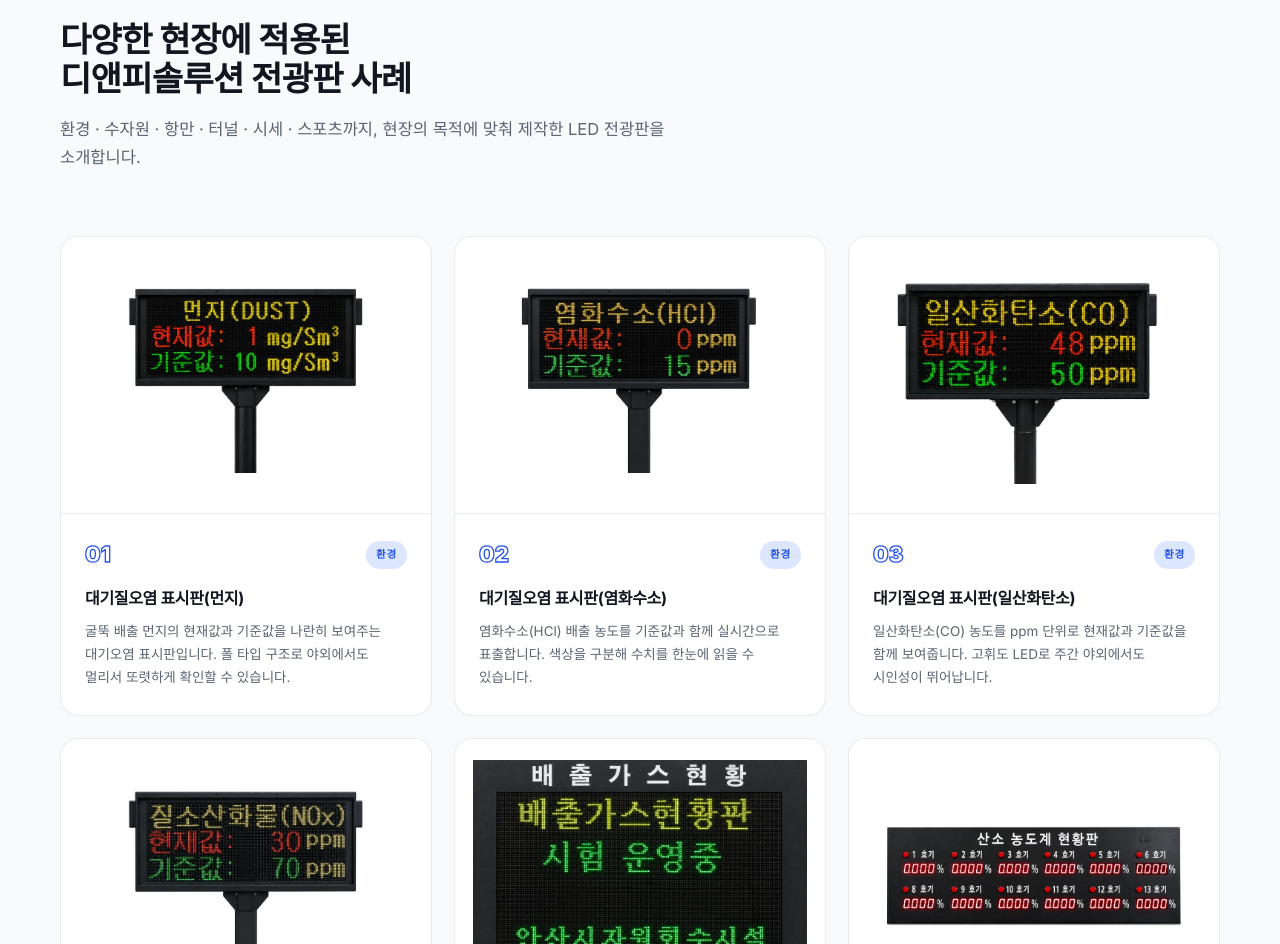
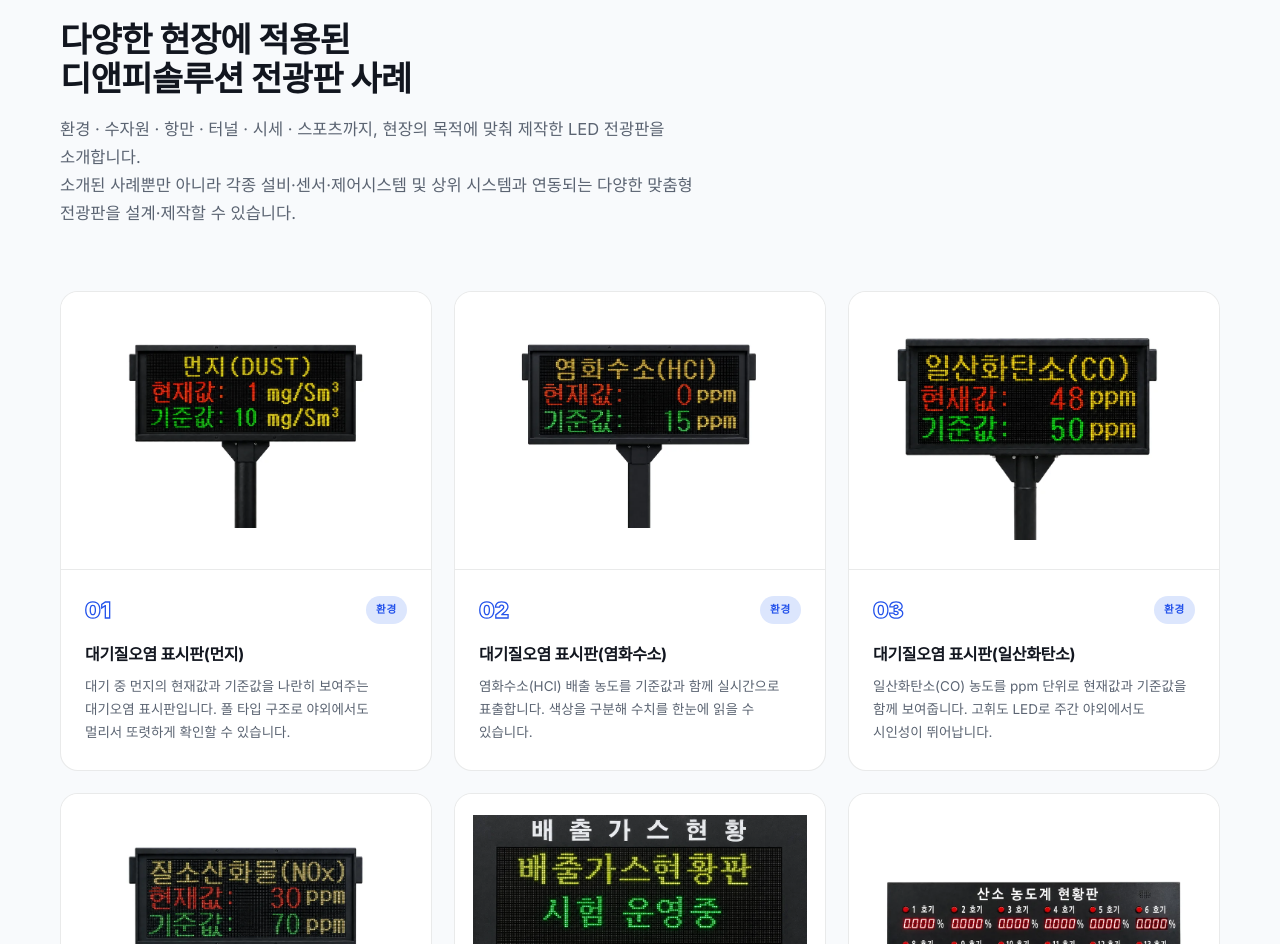
Before and after one commit to kny09508/dnp-solution, a plain HTML site: page business-led.html in a window 1280 px wide. Shown: the part 1652-2596 px from the top of the page. Drawn offline with Linux system fonts and the light colour scheme; a web font is replaced by a local one.

Commit message:
Add files via upload

```diff
--- a/business-led.html
+++ b/business-led.html
@@ -297,7 +297,7 @@ function gtag_report_conversion(url) {
     <div class="lineup-label">C A S E &nbsp; S T U D I E S</div>
     <div class="section-head reveal" data-reveal>
       <h2 style="font-size:clamp(24px,3.5vw,34px);">다양한 현장에 적용된<br class="pc-only"> 디앤피솔루션 전광판 사례</h2>
-      <p>환경 · 수자원 · 항만 · 터널 · 시세 · 스포츠까지, 현장의 목적에 맞춰 제작한 LED 전광판을 소개합니다.</p>
+      <p>환경 · 수자원 · 항만 · 터널 · 시세 · 스포츠까지, 현장의 목적에 맞춰 제작한 LED 전광판을 소개합니다.<br>소개된 사례뿐만 아니라 각종 설비·센서·제어시스템 및 상위 시스템과 연동되는 다양한 맞춤형 전광판을 설계·제작할 수 있습니다.</p>
     </div>
     <div class="case-grid" id="case-grid">
       <article class="case-card reveal" data-reveal>
@@ -305,7 +305,7 @@ function gtag_report_conversion(url) {
         <div class="cs-body">
           <div class="cs-top"><span class="cs-num">01</span><span class="cs-badge">환경</span></div>
           <h4>대기질오염 표시판(먼지)</h4>
-          <p>굴뚝 배출 먼지의 현재값과 기준값을 나란히 보여주는 대기오염 표시판입니다. 폴 타입 구조로 야외에서도 멀리서 또렷하게 확인할 수 있습니다.</p>
+          <p>대기 중 먼지의 현재값과 기준값을 나란히 보여주는 대기오염 표시판입니다. 폴 타입 구조로 야외에서도 멀리서 또렷하게 확인할 수 있습니다.</p>
         </div>
       </article>
       <article class="case-card reveal" data-reveal>
@@ -489,7 +489,7 @@ function gtag_report_conversion(url) {
         <div class="cs-body">
           <div class="cs-top"><span class="cs-num">24</span><span class="cs-badge">시세·가격</span></div>
           <h4>금시세 전광판</h4>
-          <p>오늘의 금시세를 컬러 문구와 숫자로 표출하는 2단 전광판입니다. 시세가 바뀔 때마다 신속하게 갱신해 고객에게 안내합니다.</p>
+          <p>오늘의 금시세를 컬러 문구와 숫자로 표출하는 시스템 전광판입니다. 시세가 바뀔 때마다 신속하게 갱신해 고객에게 안내합니다.</p>
         </div>
       </article>
       <article class="case-card reveal" data-reveal hidden>
```
